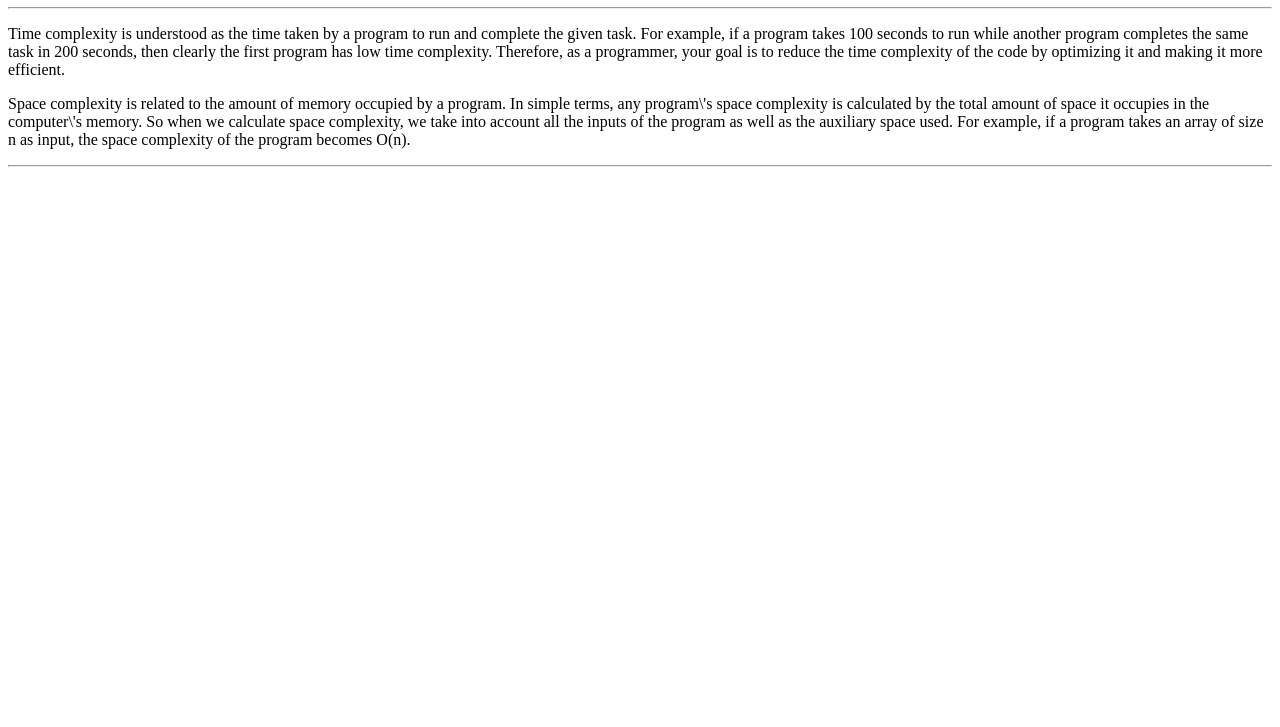
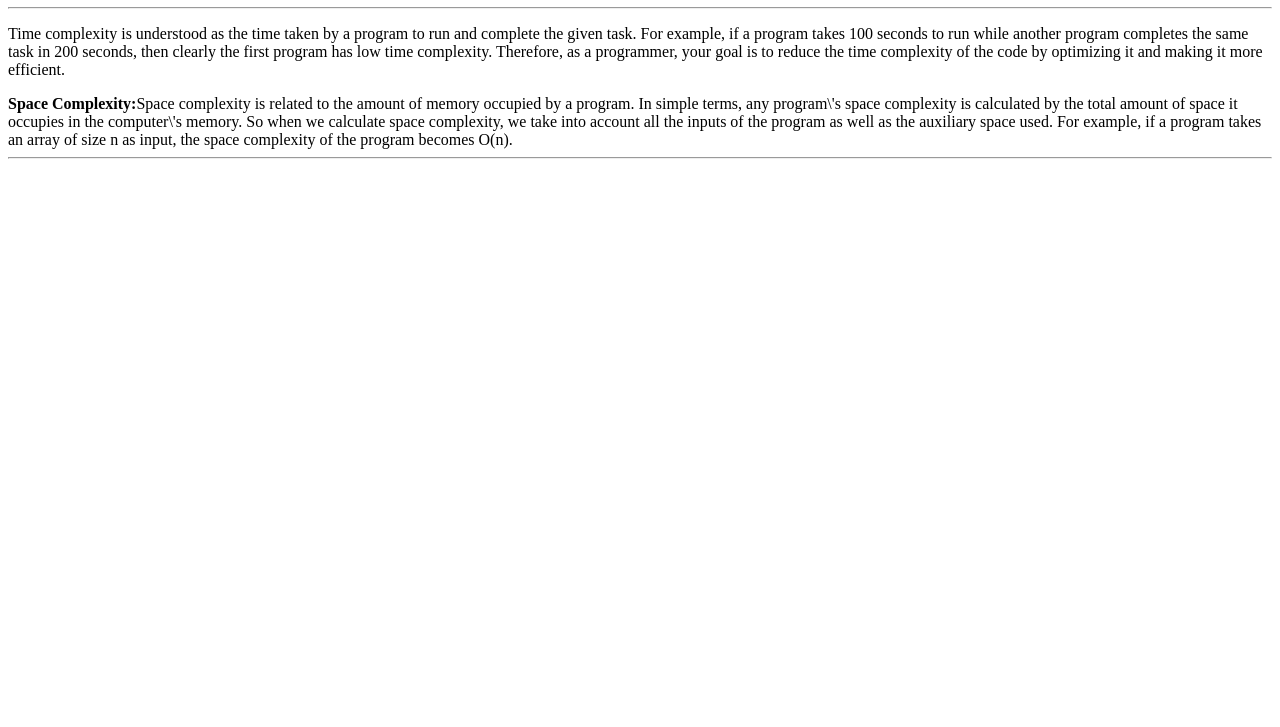
Before and after one commit to acciojob/time-and-space-complexity-ArchanaNambiar, a website: page main.html in a window 1280 px wide. Shown: the part 73-800 px from the top of the page. Drawn offline with Linux system fonts and the light colour scheme.

Commit message:
created a submission

```diff
--- a/main.html
+++ b/main.html
@@ -10,7 +10,9 @@
 	<h1>Time and Space Complexity</h1>
 	<hr>
 	<p>Time complexity is understood as the time taken by a program to run and complete the given task. For example, if a program takes 100 seconds to run while another program completes the same task in 200 seconds, then clearly the first program has low time complexity. Therefore, as a programmer, your goal is to reduce the time complexity of the code by optimizing it and making it more efficient.</p>
-    <p>Space complexity is related to the amount of memory occupied by a program. In simple terms, any program\'s space complexity is calculated by the total amount of space it occupies in the computer\'s memory. So when we calculate space complexity, we take into account all the inputs of the program as well as the auxiliary space used. For example, if a program takes an array of size n as input, the space complexity of the program becomes O(n).</p>
+	<div>
+        <b>Space Complexity:</b>Space complexity is related to the amount of memory occupied by a program. In simple terms, any program\'s space complexity is calculated by the total amount of space it occupies in the computer\'s memory. So when we calculate space complexity, we take into account all the inputs of the program as well as the auxiliary space used. For example, if a program takes an array of size n as input, the space complexity of the program becomes O(n).
+    </div>
     <hr>
 	<!-- the entire body must be written by student -->
     <script type="text/javascript" src="./script.js">
```
